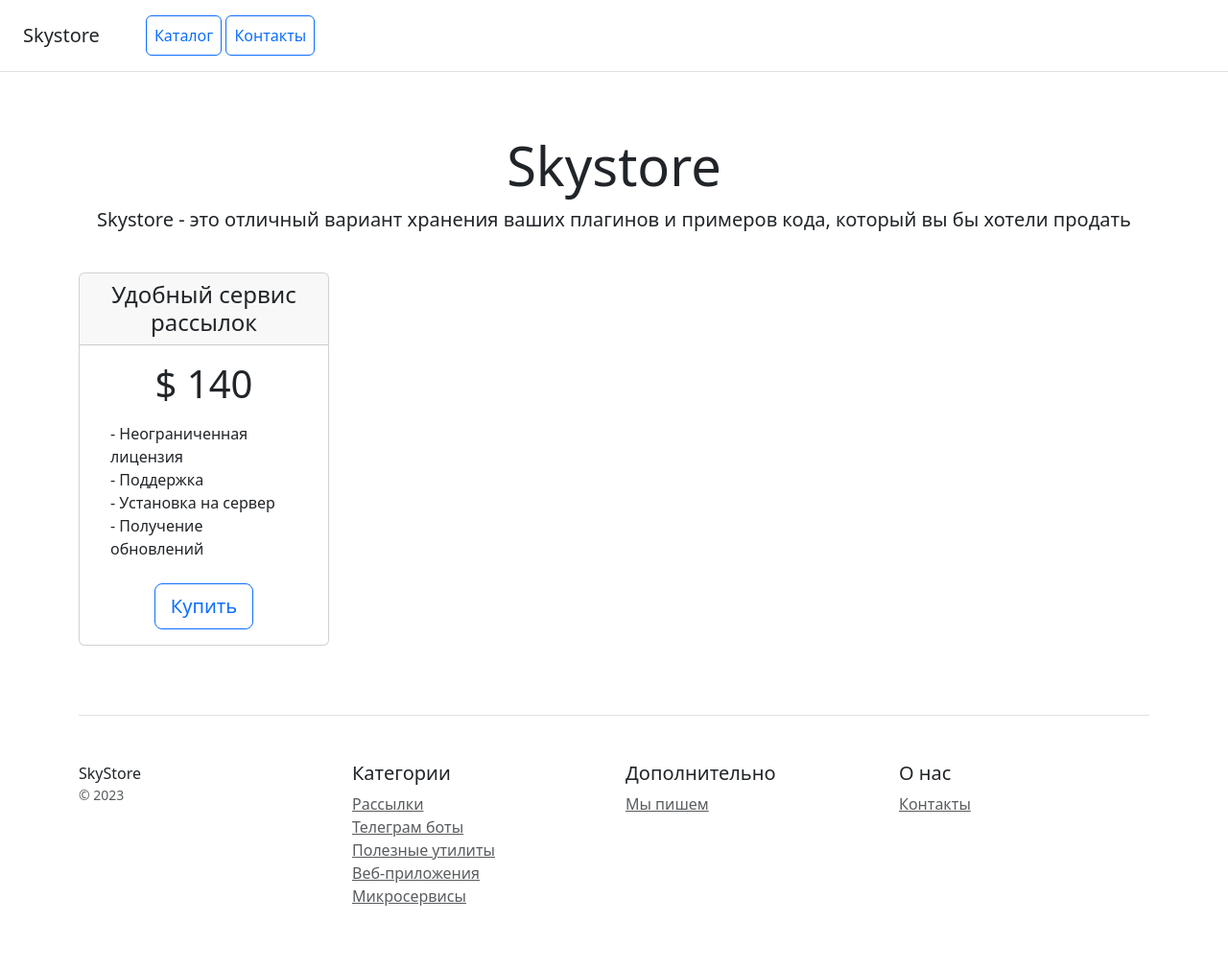
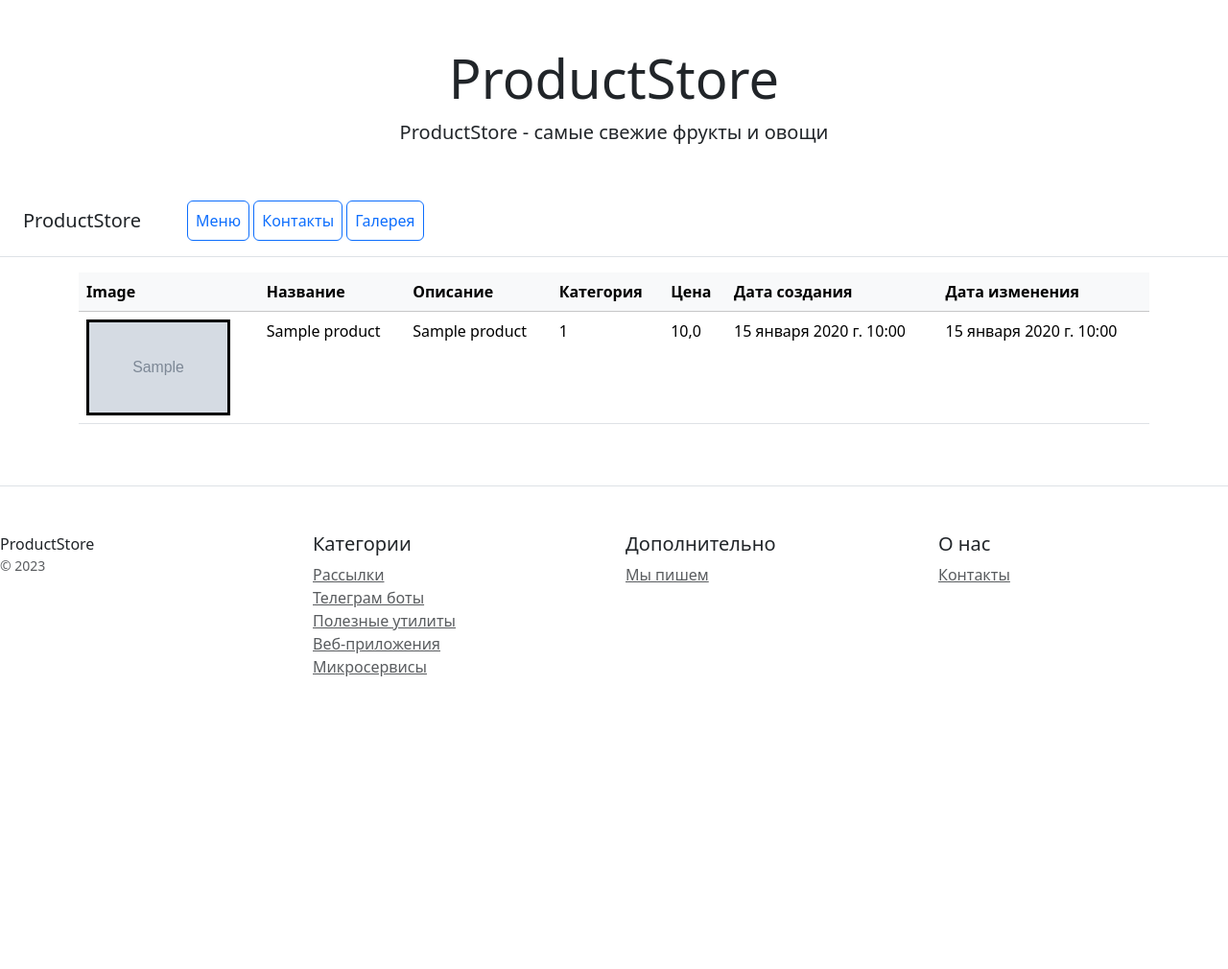
Before and after one commit to Vadelevich/dz_django_1, a Django app: page / in a window 1280 px wide. Shown: the whole page at 96% size. After the commit the page ends 705 px from the top, so only its background shows below. Run offline with Django 4.2, Linux system fonts and the light colour scheme; tables that the repository leaves empty hold one stand-in row (values such as "Sample post"); grey boxes marked "Sample" are stand-in pictures; some libraries are stand-ins or nearby versions.

Commit message:
add dz shablonizacia

```diff
--- a/catalog/models.py
+++ b/catalog/models.py
@@ -15,8 +15,8 @@ class Product(models.Model):
 
     name_product = models.CharField(max_length=250, verbose_name='Наименование', )
     title = models.TextField(verbose_name='Описание', )
-    image = models.ImageField(upload_to='products/', verbose_name='Изображение (превью)', **NULLUBLE, )
-    category_id = models.IntegerField(verbose_name='Категория', )
+    image = models.ImageField(upload_to='media/', verbose_name='Изображение (превью)', **NULLUBLE, )
+    category = models.ForeignKey('catalog.Category', verbose_name='Категория', on_delete=models.SET_NULL,null=True )
     price = models.FloatField(verbose_name='Цена за покупку', )
     date_create = models.DateTimeField(verbose_name='Дата создания', )
     date_update = models.DateTimeField(verbose_name='Дата последнего изменения', )
--- /dev/null
+++ b/catalog/templates/catalog/base.html
@@ -0,0 +1,36 @@
+<!doctype html>
+<html lang="en">
+<head>
+    <meta charset="utf-8">
+    <meta name="viewport" content="width=device-width, initial-scale=1">
+    <title>ProductStore</title>
+    <link href="/static/css/bootstrap.min.css" rel="stylesheet">
+</head>
+<body>
+<div class="pricing-header px-3 py-3 pt-md-5 pb-md-4 mx-auto text-center">
+    <h1 class="display-4">ProductStore</h1>
+    <p class="lead">ProductStore - самые свежие фрукты и овощи </p>
+</div>
+{% include 'catalog/includes/main-menu.html' %}
+{% block content %}
+{% endblock %}
+
+
+
+ <div class="'container">
+        <table class="table-primary">
+            {% for object in list_object %}
+                <tr>
+                    <td>object.name </td>
+                    <td>object.title </td>
+                </tr>
+            {% endfor%}
+        </table>
+    </div>
+
+
+
+</div>
+{% include 'catalog/includes/footer.html' %}
+<script src="/static/js/bootstrap.bundle.min.js"></script>
+</body>
--- a/catalog/templates/catalog/home.html
+++ b/catalog/templates/catalog/home.html
@@ -1,79 +1,32 @@
-<!doctype html>
-<html lang="en">
-<head>
-    <meta charset="utf-8">
-    <meta name="viewport" content="width=device-width, initial-scale=1">
-    <title>Skystore</title>
-    <link href="/static/css/bootstrap.min.css" rel="stylesheet">
-</head>
-<body>
-<div class="d-flex flex-column flex-md-row align-items-center p-3 px-md-4 mb-3 bg-white border-bottom box-shadow">
-    <h5 class="my-0 mr-md-auto font-weight-normal">Skystore</h5>
-    <nav class="ms-5">
-        <a class="p-2 btn btn-outline-primary" href="/">Каталог</a>
-        <a class="p-2 btn btn-outline-primary" href="/contacts/">Контакты</a>
-    </nav>
-</div>
+{% extends 'catalog/base.html' %}
+{% block content %}
 
-<div class="pricing-header px-3 py-3 pt-md-5 pb-md-4 mx-auto text-center">
-    <h1 class="display-4">Skystore</h1>
-    <p class="lead">Skystore - это отличный вариант хранения ваших плагинов и примеров кода, который вы бы хотели
-        продать</p>
-</div>
+    <div class="container">
+        <table class="table">
+            <thead class="table-light">
+                <th scope="col">Image</th>
+                <th scope="col">Название</th>
+                <th scope="col">Описание</th>
+                <th scope="col">Категория</th>
+                <th scope="col">Цена</th>
+                <th scope="col">Дата создания</th>
+                <th scope="col">Дата изменения</th>
+            </thead>
+            <tbody>
+              {% for object in object_list %}
+            <tr>
+                <td><img src="/media/{{ object.image }}" alt="" border=3 height=100 width=150></img></th>
+                <td>{{object.name_product}} </td>
+                <td>{{object.title|truncatechars:50}} </td>
+                <td>{{object.category_id}} </td>
+                <td>{{object.price}} </td>
+                <td>{{object.date_create }} </td>
+                <td>{{object.date_update}} </td>
+            </tr>
+            {% endfor%}
 
-<div class="container">
-    <div class="row text-center">
-        <div class="col-3">
-            <div class="card mb-4 box-shadow">
-                <div class="card-header">
-                    <h4 class="my-0 font-weight-normal">Удобный сервис рассылок</h4>
-                </div>
-                <div class="card-body">
-                    <h1 class="card-title pricing-card-title">$ 140</h1>
-                    <ul class="list-unstyled mt-3 mb-4 text-start m-3">
-                        <li>- Неограниченная лицензия</li>
-                        <li>- Поддержка</li>
-                        <li>- Установка на сервер</li>
-                        <li>- Получение обновлений</li>
-                    </ul>
-                    <button type="button" class="btn btn-lg btn-block btn-outline-primary">Купить</button>
-                </div>
-            </div>
-        </div>
+            </tbody>
+</table>
     </div>
 
-    <footer class="pt-4 my-md-5 pt-md-5 border-top">
-        <div class="row">
-            <div class="col-12 col-md">
-                SkyStore
-                <small class="d-block mb-3 text-muted">&copy; 2023</small>
-            </div>
-            <div class="col-6 col-md">
-                <h5>Категории</h5>
-                <ul class="list-unstyled text-small">
-                    <li><a class="text-muted" href="#">Рассылки</a></li>
-                    <li><a class="text-muted" href="#">Телеграм боты</a></li>
-                    <li><a class="text-muted" href="#">Полезные утилиты</a></li>
-                    <li><a class="text-muted" href="#">Веб-приложения</a></li>
-                    <li><a class="text-muted" href="#">Микросервисы</a></li>
-                </ul>
-            </div>
-            <div class="col-6 col-md">
-                <h5>Дополнительно</h5>
-                <ul class="list-unstyled text-small">
-                    <li><a class="text-muted" href="#">Мы пишем</a></li>
-                </ul>
-            </div>
-            <div class="col-6 col-md">
-                <h5>О нас</h5>
-                <ul class="list-unstyled text-small">
-                    <li><a class="text-muted" href="/contacts/">Контакты</a></li>
-                </ul>
-            </div>
-        </div>
-    </footer>
-</div>
-
-<script src="/static/js/bootstrap.bundle.min.js"></script>
-</body>
-</html>
+{% endblock %}
--- /dev/null
+++ b/catalog/templates/catalog/includes/footer.html
@@ -0,0 +1,30 @@
+ <footer class="pt-4 my-md-5 pt-md-5 border-top">
+        <div class="row">
+            <div class="col-12 col-md">
+                ProductStore
+                <small class="d-block mb-3 text-muted">&copy; 2023</small>
+            </div>
+            <div class="col-6 col-md">
+                <h5>Категории</h5>
+                <ul class="list-unstyled text-small">
+                    <li><a class="text-muted" href="#">Рассылки</a></li>
+                    <li><a class="text-muted" href="#">Телеграм боты</a></li>
+                    <li><a class="text-muted" href="#">Полезные утилиты</a></li>
+                    <li><a class="text-muted" href="#">Веб-приложения</a></li>
+                    <li><a class="text-muted" href="#">Микросервисы</a></li>
+                </ul>
+            </div>
+            <div class="col-6 col-md">
+                <h5>Дополнительно</h5>
+                <ul class="list-unstyled text-small">
+                    <li><a class="text-muted" href="#">Мы пишем</a></li>
+                </ul>
+            </div>
+            <div class="col-6 col-md">
+                <h5>О нас</h5>
+                <ul class="list-unstyled text-small">
+                    <li><a class="text-muted" href="/contacts/">Контакты</a></li>
+                </ul>
+            </div>
+        </div>
+    </footer>
--- /dev/null
+++ b/catalog/templates/catalog/includes/main-menu.html
@@ -0,0 +1,8 @@
+<div class="d-flex flex-column flex-md-row align-items-center p-3 px-md-4 mb-3 bg-white border-bottom box-shadow">
+    <h5 class="my-0 mr-md-auto font-weight-normal">ProductStore</h5>
+    <nav class="ms-5">
+        <a class="p-2 btn btn-outline-primary" href="{% url 'catalog:home' %}">Меню</a>
+        <a class="p-2 btn btn-outline-primary" href="{% url 'catalog:contacts' %}">Контакты</a>
+        <a class="p-2 btn btn-outline-primary" href="{% url 'catalog:gallery' %}">Галерея</a>
+    </nav>
+</div>
--- a/catalog/urls.py
+++ b/catalog/urls.py
@@ -1,10 +1,11 @@
 from django.urls import path
 from catalog.apps import CatalogConfig
-from catalog.views import home, contacts  # (*)
+from catalog.views import home, contacts,gallery  # (*)
 
 app_name = CatalogConfig.name
 
 urlpatterns = [
-    path('', home),  # http://127.0.0.1:8000
-    path('contacts/', contacts),  # http://127.0.0.1:8000/contacts/
+    path('', home, name='home'),  # http://127.0.0.1:8000
+    path('contacts/', contacts, name='contacts'),# http://127.0.0.1:8000/contacts/
+    path('gallery/', gallery, name='gallery'),
 ]
--- a/catalog/views.py
+++ b/catalog/views.py
@@ -1,4 +1,6 @@
 from django.shortcuts import render
+
+from catalog.models import Product, Category
 
 
 def contacts(request):
@@ -6,4 +8,14 @@ def contacts(request):
 
 
 def home(request):
-    return render(request, 'catalog/home.html')
+    contex = {
+        'object_list': Product.objects.all()
+    }
+    return render(request, 'catalog/home.html', contex)
+
+
+def gallery(request):
+    contex = {
+        'object_list' : Product.objects.all(),
+    }
+    return render(request,'catalog/gallery.html',contex)
--- a/config/urls.py
+++ b/config/urls.py
@@ -20,7 +20,7 @@ from django.conf import settings
 
 urlpatterns = [
     path('admin/', admin.site.urls),
-    path('', include('catalog.urls', namespace='catalog'))
+    path('', include('catalog.urls', namespace='catalog')),
 ]
 
 if settings.DEBUG:
```
Also changed, not shown: catalog/management/commands/fill.py (+8 -8 lines), catalog/templates/catalog/contacts.html (+7 -26 lines), catalog/templates/catalog/gallery.html (added, +46 -0 lines), catalog/templatetags/template_filters.py (added, +11 -0 lines), config/settings.py (+4 -5 lines), catalog/migrations/0001_initial.py, catalog/templatetags/__init__.py (added), media/apple.jpg (added), media/bananas.jpg (added).
